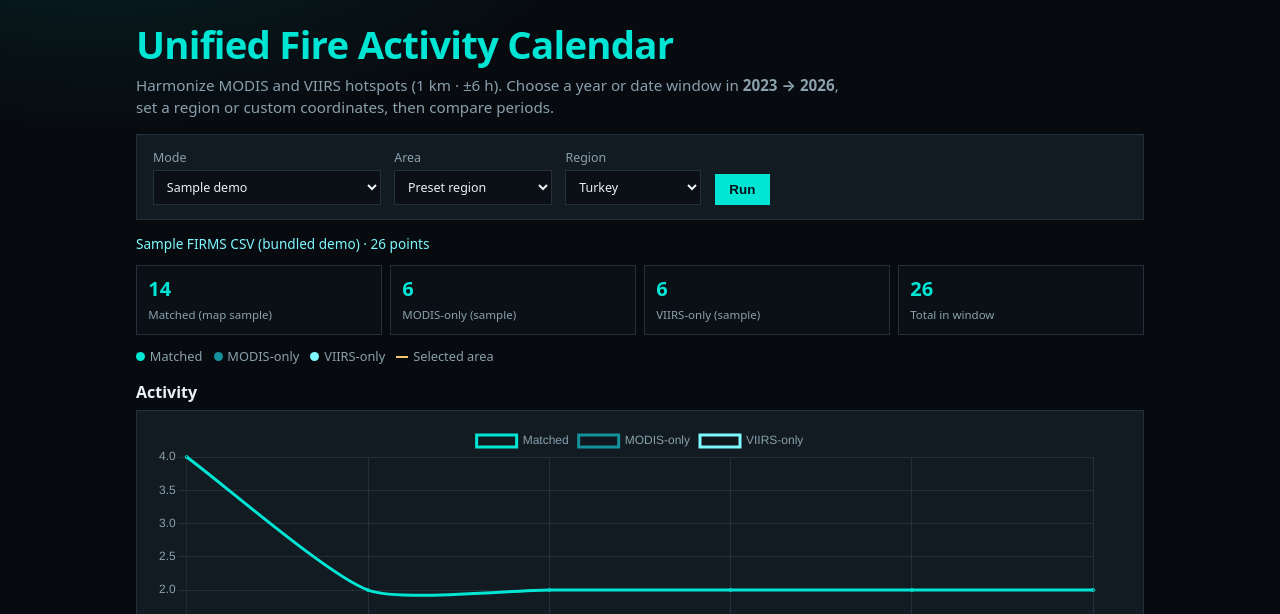
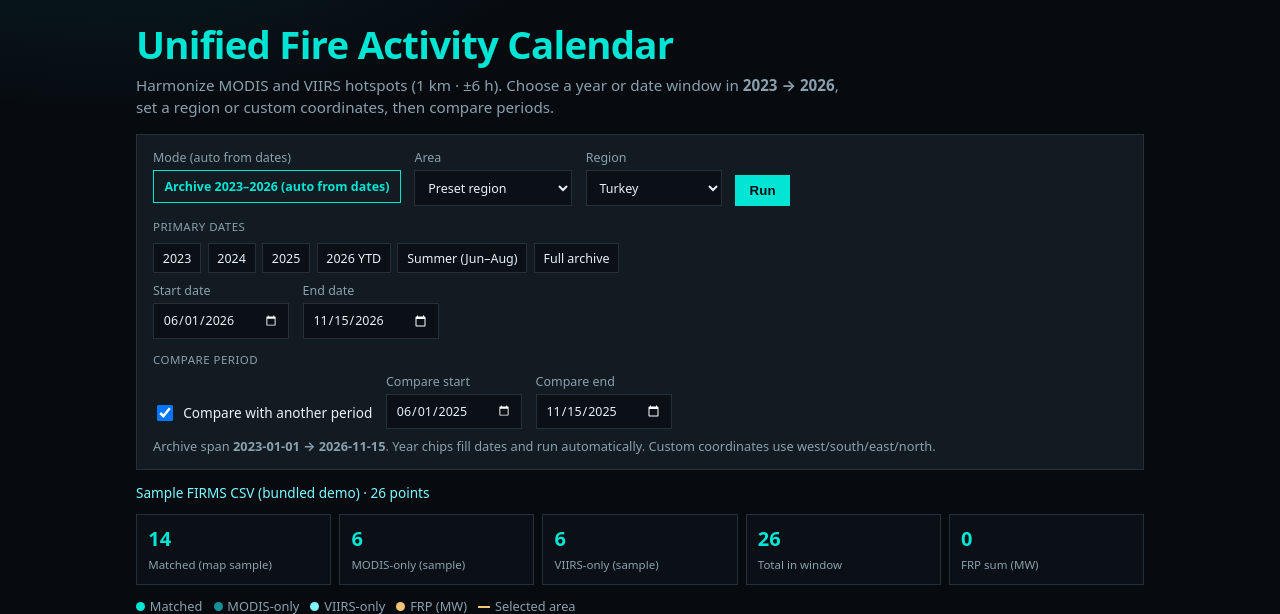
Before and after one commit to egemen01yasin33-maker/modis-viirs-fire-calendar, a FastAPI app: page / in a window 1280 px wide. Shown: the top 614 px of the page. Run offline with FastAPI, Linux system fonts and the light colour scheme; grey boxes are pictures that could not be loaded.

Commit message:
Auto mode from dates, full region list, and FRP on the chart
Turkey-first region presets stay server-rendered. Mode is derived from
the date window. Daily FRP (MW) is plotted on a second axis with a
stats tile; archive CSRF is soft-failed for tunnel reliability.

```diff
--- a/app.py
+++ b/app.py
@@ -196,11 +196,17 @@ def _points_json(df: pd.DataFrame) -> str:
     pts = []
     for row in work.itertuples(index=False):
         cat = str(getattr(row, "category", "") or "")
+        frp_val = getattr(row, "frp", None)
+        try:
+            frp_f = float(frp_val) if frp_val is not None and frp_val == frp_val else None
+        except (TypeError, ValueError):
+            frp_f = None
         pts.append(
             {
                 "lat": float(row.latitude),
                 "lon": float(row.longitude),
                 "c": cat,
+                "frp": frp_f,
                 "color": CATEGORY_COLORS.get(cat, "#88aabb"),
             }
         )
@@ -209,7 +215,21 @@ def _points_json(df: pd.DataFrame) -> str:
 
 def _series_json(series: pd.DataFrame) -> str:
     if series is None or series.empty:
-        return json.dumps({"labels": [], "matched": [], "modis": [], "viirs": []})
+        return json.dumps(
+            {
+                "labels": [],
+                "matched": [],
+                "modis": [],
+                "viirs": [],
+                "frp": [],
+                "colors": {
+                    "matched": CATEGORY_COLORS[MATCHED],
+                    "modis": CATEGORY_COLORS[MODIS_ONLY],
+                    "viirs": CATEGORY_COLORS[VIIRS_ONLY],
+                    "frp": "#f0c674",
+                },
+            }
+        )
     labels = [str(p)[:10] for p in series["period"].tolist()]
 
     def _col(name: str) -> list[int]:
@@ -217,20 +237,42 @@ def _series_json(series: pd.DataFrame) -> str:
             return [0] * len(labels)
         return [int(x) for x in series[name].tolist()]
 
+    if "frp_sum" in series.columns:
+        frp = [round(float(x or 0), 2) for x in series["frp_sum"].tolist()]
+    else:
+        frp = [0.0] * len(labels)
+
     return json.dumps(
         {
             "labels": labels,
             "matched": _col(MATCHED),
             "modis": _col(MODIS_ONLY),
             "viirs": _col(VIIRS_ONLY),
+            "frp": frp,
             "colors": {
                 "matched": CATEGORY_COLORS[MATCHED],
                 "modis": CATEGORY_COLORS[MODIS_ONLY],
                 "viirs": CATEGORY_COLORS[VIIRS_ONLY],
+                "frp": "#f0c674",
             },
         },
         separators=(",", ":"),
     )
+
+
+def _auto_mode(start: date, end: date) -> str:
+    """
+    Pick data source from the date window:
+    - Live NRT when the window is recent (≤ MAX_DAY_RANGE days, ends near today)
+      and NRT is configured
+    - Otherwise Archive 2023–2026
+    """
+    today = date.today()
+    span = (end - start).days + 1
+    recent = end >= (today - timedelta(days=1)) and start >= (today - timedelta(days=365))
+    if _nrt_configured() and recent and 1 <= span <= MAX_DAY_RANGE:
+        return "nrt"
+    return "archive"
 
 
 def _fmt_pct(pct: float | None) -> str:
@@ -389,9 +431,16 @@ def _archive_result(
     )
     result = _run_pipeline(payload["raw"], daily=payload.get("daily"))
     total = int(payload.get("total_count") or result["rows"])
+    daily = payload.get("daily")
+    frp_total = 0.0
+    if daily is not None and not daily.empty and "frp_sum" in daily.columns:
+        frp_total = float(daily["frp_sum"].sum())
+    elif not payload["raw"].empty and "frp" in payload["raw"].columns:
+        frp_total = float(pd.to_numeric(payload["raw"]["frp"], errors="coerce").fillna(0).sum())
     result["summary"] = {
         **result["summary"],
         "total": total,
+        "frp_sum": round(frp_total, 1),
     }
     result["rows"] = total
     result["bbox"] = [min_lon, min_lat, max_lon, max_lat]
@@ -435,6 +484,7 @@ def _default_form() -> dict:
     turkey = PRESET_REGIONS.get("Turkey", (25.5, 35.8, 45.0, 42.3))
     return {
         "mode": "archive",
+        "mode_label": "Archive 2023–2026 (auto from dates)",
         "area_mode": "preset",
         "region": "Turkey",
         "min_lon": f"{turkey[0]:.2f}",
@@ -490,7 +540,7 @@ def _html_response(
         key=_CSRF_COOKIE,
         value=csrf,
         httponly=True,
-        samesite="strict",
+        samesite="lax",
         secure=_cookie_secure(),
         max_age=3600,
     )
@@ -498,7 +548,7 @@ def _html_response(
 
 
 def _run_with_form(form: dict) -> tuple[dict | None, str | None, dict]:
-    """Execute the selected mode; returns (result, error, form)."""
+    """Execute archive/sample from form dates; mode is derived from the window."""
     error = None
     result = None
     try:
@@ -514,29 +564,30 @@ def _run_with_form(form: dict) -> tuple[dict | None, str | None, dict]:
         form["min_lat"] = f"{bbox[1]:.4f}".rstrip("0").rstrip(".")
         form["max_lon"] = f"{bbox[2]:.4f}".rstrip("0").rstrip(".")
         form["max_lat"] = f"{bbox[3]:.4f}".rstrip("0").rstrip(".")
-        if form["area_mode"] != "custom":
+        if form.get("area_mode") != "custom":
             form["region"] = label
 
-        if form["mode"] == "nrt":
-            if not _nrt_configured():
-                raise FirmsApiError(
-                    "Live FIRMS is not enabled on this host "
-                    "(needs FIRMS_MAP_KEY and NRT_GATE_PASSWORD)."
-                )
-            # access_code checked by caller for POST; GET never hits live NRT
-            raise FirmsApiError("Use Run with an access code for live FIRMS.")
-        if form["mode"] == "sample":
-            result = cached_sample_result()
-            return result, None, form
-
-        start = _parse_date(form["start_date"], ARCHIVE_DATE_MIN)
-        end = _parse_date(form["end_date"], ARCHIVE_DATE_MAX)
+        start = _parse_date(form.get("start_date"), ARCHIVE_DATE_MIN)
+        end = _parse_date(form.get("end_date"), ARCHIVE_DATE_MAX)
         start, end = _clamp_archive_dates(start, end)
         form["start_date"] = start.isoformat()
         form["end_date"] = end.isoformat()
+        form["mode"] = _auto_mode(start, end)
+        form["mode_label"] = (
+            "Live FIRMS NRT (auto from dates)"
+            if form["mode"] == "nrt"
+            else "Archive 2023–2026 (auto from dates)"
+        )
+
+        if form["mode"] == "nrt":
+            # NRT needs access code — fall back to archive for anonymous GET/chips
+            form["mode"] = "archive"
+            form["mode_label"] = "Archive 2023–2026 (auto — live needs access code)"
+
         if not list_archive_regions(ROOT):
             result = cached_sample_result()
             form["mode"] = "sample"
+            form["mode_label"] = "Sample demo"
             return result, None, form
 
         result = _archive_result(label, start, end, bbox)
@@ -564,6 +615,7 @@ def _run_with_form(form: dict) -> tuple[dict | None, str | None, dict]:
 
 
 @app.get("/", response_class=HTMLResponse)
+@app.get("/run", response_class=HTMLResponse)
 async def home(request: Request) -> Response:
     csrf = request.cookies.get(_CSRF_COOKIE) or _issue_csrf()
     form = _default_form()
@@ -580,7 +632,6 @@ async def home(request: Request) -> Response:
 @app.post("/run", response_class=HTMLResponse)
 async def run(
     request: Request,
-    mode: str = Form("archive"),
     area_mode: str = Form("preset"),
     region: str = Form("Turkey"),
     min_lon: str = Form("25.5"),
@@ -595,12 +646,12 @@ async def run(
     compare_end: str = Form(""),
     csrf_token: str = Form(""),
     access_code: str = Form(""),
+    force_nrt: str = Form(""),
 ) -> Response:
     days = max(1, min(int(days), MAX_DAY_RANGE))
     csrf = request.cookies.get(_CSRF_COOKIE) or _issue_csrf()
     form = {
         **_default_form(),
-        "mode": mode if mode in {"archive", "sample", "nrt"} else "archive",
         "area_mode": "custom" if area_mode == "custom" else "preset",
         "region": region if region in PRESET_REGIONS else "Turkey",
         "min_lon": min_lon,
@@ -615,20 +666,27 @@ async def run(
         "compare_end": compare_end,
     }
 
-    if not _csrf_ok(request, csrf_token):
-        error = "Invalid or missing form token. Reload the page and try again."
-        ctx = _page_context(request, result=None, error=error, form=form, csrf=csrf)
-        return _html_response(request, ctx, csrf=csrf)
+    start = _parse_date(form["start_date"], ARCHIVE_DATE_MIN)
+    end = _parse_date(form["end_date"], ARCHIVE_DATE_MAX)
+    start, end = _clamp_archive_dates(start, end)
+    form["start_date"] = start.isoformat()
+    form["end_date"] = end.isoformat()
+    auto = _auto_mode(start, end)
+    want_nrt = force_nrt in {"1", "on", "true", "yes"} or auto == "nrt"
 
-    if form["mode"] == "nrt":
+    # Archive/sample are read-only public queries — soft CSRF (tunnel/cookie quirks).
+    # Live NRT still requires a valid CSRF + access code.
+    csrf_valid = _csrf_ok(request, csrf_token)
+    if want_nrt and _nrt_configured() and access_code:
+        if not csrf_valid:
+            error = "Invalid or missing form token. Reload the page and try again."
+            form["mode"] = "nrt"
+            form["mode_label"] = "Live FIRMS NRT"
+            ctx = _page_context(request, result=None, error=error, form=form, csrf=csrf)
+            return _html_response(request, ctx, csrf=csrf)
         error = None
         result = None
         try:
-            if not _nrt_configured():
-                raise FirmsApiError(
-                    "Live FIRMS is not enabled on this host "
-                    "(needs FIRMS_MAP_KEY and NRT_GATE_PASSWORD)."
-                )
             if not _gate_ok(access_code):
                 raise FirmsApiError("Invalid access code for live FIRMS.")
             ip = _client_ip(request)
@@ -647,28 +705,40 @@ async def run(
             form["min_lat"] = str(bbox[1])
             form["max_lon"] = str(bbox[2])
             form["max_lat"] = str(bbox[3])
-            end = date.today()
-            start = end - timedelta(days=days - 1)
+            nrt_end = date.today()
+            nrt_start = nrt_end - timedelta(days=days - 1)
             _record_nrt(ip)
             raw = fetch_firms_area(
                 _firms_key(),
                 *bbox,
-                start,
-                end,
+                nrt_start,
+                nrt_end,
                 sensors=AVAILABLE_SENSORS,
             )
             result = _run_pipeline(raw)
             result["bbox"] = list(bbox)
             result["map_bounds"] = [[bbox[1], bbox[0]], [bbox[3], bbox[2]]]
+            if not raw.empty and "frp" in raw.columns:
+                frp_total = float(pd.to_numeric(raw["frp"], errors="coerce").fillna(0).sum())
+                result["summary"] = {
+                    **result["summary"],
+                    "frp_sum": round(frp_total, 1),
+                }
             result["source_label"] = (
-                f"Live FIRMS NRT · {label} · {start.isoformat()} → {end.isoformat()}"
+                f"Live FIRMS NRT · {label} · "
+                f"{nrt_start.isoformat()} → {nrt_end.isoformat()}"
             )
             result.pop("harm", None)
+            form["mode"] = "nrt"
+            form["mode_label"] = "Live FIRMS NRT (auto from dates)"
         except (FirmsApiError, ValueError) as exc:
             error = str(exc)
+            result, _, form = _run_with_form(form)
         except Exception as exc:  # noqa: BLE001
             error = f"Unexpected error: {exc}"
     else:
+        if not csrf_valid:
+            csrf = _issue_csrf()
         result, error, form = _run_with_form(form)
 
     csrf = _issue_csrf()
--- a/templates/index.html
+++ b/templates/index.html
@@ -88,12 +88,22 @@
       margin: 0.85rem 0 0.35rem;
     }
     .hint { color: var(--muted); font-size: 0.8rem; margin: 0.5rem 0 0; }
+    .mode-badge {
+      display: inline-block;
+      border: 1px solid var(--teal);
+      color: var(--teal);
+      font-size: 0.78rem;
+      font-weight: 600;
+      padding: 0.45rem 0.65rem;
+      margin-bottom: 0.15rem;
+    }
     .stats {
       display: grid;
-      grid-template-columns: repeat(4, minmax(0, 1fr));
+      grid-template-columns: repeat(5, minmax(0, 1fr));
       gap: 0.5rem;
       margin: 0.75rem 0;
     }
+    @media (max-width: 900px) { .stats { grid-template-columns: repeat(3, 1fr); } }
     @media (max-width: 640px) { .stats { grid-template-columns: repeat(2, 1fr); } }
     .stat {
       background: #0a1016;
@@ -153,17 +163,11 @@
       <input type="hidden" name="csrf_token" value="{{ csrf }}" />
 
       <div class="row">
-        <label>Mode
-          <select name="mode" id="mode">
-            <option value="archive" {% if form.mode == 'archive' %}selected{% endif %} {% if not archive_available %}disabled{% endif %}>
-              Archive 2023–2026{% if not archive_available %} (missing){% endif %}
-            </option>
-            <option value="sample" {% if form.mode == 'sample' %}selected{% endif %}>Sample demo</option>
-            <option value="nrt" {% if form.mode == 'nrt' %}selected{% endif %} {% if not nrt_available %}disabled{% endif %}>
-              Live FIRMS NRT{% if not nrt_available %} (not configured){% endif %}
-            </option>
-          </select>
-        </label>
+        <div>
+          <div style="font-size:0.78rem;color:var(--muted);margin-bottom:0.25rem">Mode (auto from dates)</div>
+          <div class="mode-badge" id="mode-badge">{{ form.mode_label }}</div>
+          <input type="hidden" name="mode" id="mode" value="{{ form.mode }}" />
+        </div>
 
         <label>Area
           <select name="area_mode" id="area_mode">
@@ -174,8 +178,7 @@
 
         <label class="region-row">Region
           <select name="region" id="region">
-            {% set region_list = archive_regions if form.mode == 'archive' else all_presets %}
-            {% for name in region_list %}
+            {% for name in archive_regions %}
             <option value="{{ name }}" {% if name == form.region %}selected{% endif %}>{{ name }}</option>
             {% endfor %}
           </select>
@@ -265,6 +268,7 @@
       <div class="stat"><b>{{ result.summary.get('modis_only', 0) }}</b><span>MODIS-only (sample)</span></div>
       <div class="stat"><b>{{ result.summary.get('viirs_only', 0) }}</b><span>VIIRS-only (sample)</span></div>
       <div class="stat"><b>{{ result.summary.get('total', result.rows) }}</b><span>Total in window</span></div>
+      <div class="stat"><b>{{ result.summary.get('frp_sum', 0) }}</b><span>FRP sum (MW)</span></div>
     </div>
 
     {% if result.compare %}
@@ -286,6 +290,7 @@
       <span><i class="dot" style="background:#00e5d4"></i>Matched</span>
       <span><i class="dot" style="background:#14919b"></i>MODIS-only</span>
       <span><i class="dot" style="background:#7df9ff"></i>VIIRS-only</span>
+      <span><i class="dot" style="background:#f0c674"></i>FRP (MW)</span>
       <span><i class="dot" style="background:#f0c674;border-radius:0;width:12px;height:2px;vertical-align:middle"></i>Selected area</span>
     </div>
 
@@ -314,38 +319,16 @@
 
   <script>
     (function () {
-      const mode = document.getElementById("mode");
       const areaMode = document.getElementById("area_mode");
       const body = document.body;
-      const archiveOpts = {{ archive_regions | tojson }};
-      const allOpts = {{ all_presets | tojson }};
       const presetBboxes = {{ preset_bboxes | tojson }};
       const region = document.getElementById("region");
-      const current = {{ form.region | tojson }};
       const archMin = {{ form.archive_min | tojson }};
       const archMax = {{ form.archive_max | tojson }};
       const formEl = document.getElementById("run-form");
-
-      function fillRegions(list) {
-        const prev = region.value || current;
-        region.innerHTML = "";
-        list.forEach((name) => {
-          const opt = document.createElement("option");
-          opt.value = name;
-          opt.textContent = name;
-          if (name === prev) opt.selected = true;
-          region.appendChild(opt);
-        });
-        if (![...region.options].some((o) => o.selected) && region.options.length) {
-          region.options[0].selected = true;
-        }
-        syncCoordsFromRegion();
-      }
-
-      function syncMode() {
-        body.dataset.mode = mode.value;
-        fillRegions(mode.value === "archive" ? archiveOpts : allOpts);
-      }
+      const modeBadge = document.getElementById("mode-badge");
+      const modeInput = document.getElementById("mode");
+      const nrtAvailable = {{ nrt_available | tojson }};
 
       function syncArea() {
         body.dataset.area = areaMode.value;
@@ -367,10 +350,30 @@
         return iso;
       }
 
+      function refreshModeBadge() {
+        const start = document.getElementById("start_date").value;
+        const end = document.getElementById("end_date").value;
+        if (!start || !end) return;
+        const today = new Date();
+        const tIso = today.toISOString().slice(0, 10);
+        const span = Math.floor((new Date(end) - new Date(start)) / 86400000) + 1;
+        const recent = end >= tIso.slice(0, 8) + String(today.getDate()-1).padStart(2,"0") || end === tIso;
+        // Keep badge simple: archive unless a short live window ending today
+        const live = nrtAvailable && recent && span >= 1 && span <= {{ max_days }};
+        if (live) {
+          modeInput.value = "nrt";
+          modeBadge.textContent = "Live FIRMS NRT (auto from dates)";
+          body.dataset.mode = "nrt";
+        } else {
+          modeInput.value = "archive";
+          modeBadge.textContent = "Archive 2023–2026 (auto from dates)";
+          body.dataset.mode = "archive";
+        }
+      }
+
       function setPrimary(start, end, autoRun) {
         document.getElementById("start_date").value = clampIso(start);
         document.getElementById("end_date").value = clampIso(end);
-        // Auto-fill compare = previous year same window when possible
         const s = new Date(start + "T00:00:00Z");
         const e = new Date(end + "T00:00:00Z");
         const cs = new Date(s); cs.setUTCFullYear(cs.getUTCFullYear() - 1);
@@ -379,6 +382,7 @@
         document.getElementById("compare_start").value = clampIso(toIso(cs));
         document.getElementById("compare_end").value = clampIso(toIso(ce));
         document.getElementById("compare").checked = true;
+        refreshModeBadge();
         if (autoRun) formEl.requestSubmit();
       }
 
@@ -403,11 +407,12 @@
         }
       });
 
-      mode.addEventListener("change", syncMode);
       areaMode.addEventListener("change", syncArea);
       region.addEventListener("change", syncCoordsFromRegion);
-      syncMode();
+      document.getElementById("start_date").addEventListener("change", refreshModeBadge);
+      document.getElementById("end_date").addEventListener("change", refreshModeBadge);
       syncArea();
+      refreshModeBadge();
     })();
   </script>
 
@@ -427,18 +432,40 @@
           data: {
             labels: series.labels,
             datasets: [
-              { label: "Matched", data: series.matched, borderColor: series.colors.matched, tension: 0.2, pointRadius: 1.5 },
-              { label: "MODIS-only", data: series.modis, borderColor: series.colors.modis, tension: 0.2, pointRadius: 1.5 },
-              { label: "VIIRS-only", data: series.viirs, borderColor: series.colors.viirs, tension: 0.2, pointRadius: 1.5 },
+              { label: "Matched", data: series.matched, borderColor: series.colors.matched, tension: 0.2, pointRadius: 1.5, yAxisID: "y" },
+              { label: "MODIS-only", data: series.modis, borderColor: series.colors.modis, tension: 0.2, pointRadius: 1.5, yAxisID: "y" },
+              { label: "VIIRS-only", data: series.viirs, borderColor: series.colors.viirs, tension: 0.2, pointRadius: 1.5, yAxisID: "y" },
+              {
+                label: "FRP (MW)",
+                data: series.frp || [],
+                borderColor: (series.colors && series.colors.frp) || "#f0c674",
+                backgroundColor: "rgba(240,198,116,0.12)",
+                tension: 0.2,
+                pointRadius: 1.5,
+                yAxisID: "yFrp",
+                borderDash: [5, 3],
+              },
             ],
           },
           options: {
             responsive: true,
             maintainAspectRatio: false,
+            interaction: { mode: "index", intersect: false },
             plugins: { legend: { labels: { color: "#8aa0ad" } } },
             scales: {
               x: { ticks: { color: "#8aa0ad", maxTicksLimit: 8 }, grid: { color: "#24303a" } },
-              y: { ticks: { color: "#8aa0ad" }, grid: { color: "#24303a" } },
+              y: {
+                position: "left",
+                title: { display: true, text: "Hotspots", color: "#8aa0ad" },
+                ticks: { color: "#8aa0ad" },
+                grid: { color: "#24303a" },
+              },
+              yFrp: {
+                position: "right",
+                title: { display: true, text: "FRP (MW)", color: "#f0c674" },
+                ticks: { color: "#f0c674" },
+                grid: { drawOnChartArea: false },
+              },
             },
           },
         });
@@ -453,13 +480,16 @@
 
         const layer = L.layerGroup().addTo(map);
         for (const p of points) {
+          const frpTxt = (p.frp != null && !Number.isNaN(p.frp))
+            ? `<br>FRP: ${Number(p.frp).toFixed(1)} MW`
+            : "";
           L.circleMarker([p.lat, p.lon], {
             radius: 4,
             color: p.color,
             fillColor: p.color,
             fillOpacity: 0.85,
             weight: 1,
-          }).addTo(layer).bindPopup(p.c);
+          }).addTo(layer).bindPopup(`${p.c || "hotspot"}${frpTxt}`);
         }
 
         let fit = null;
```
Also changed, not shown: src/bundled_archive.py (+49 -20 lines).
